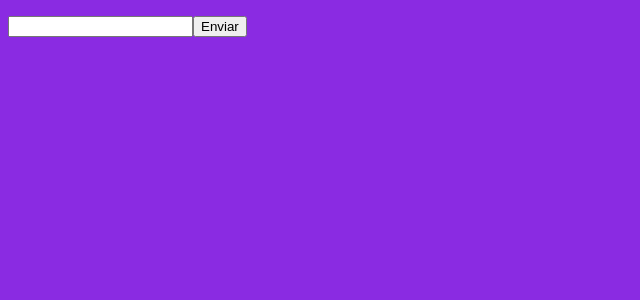
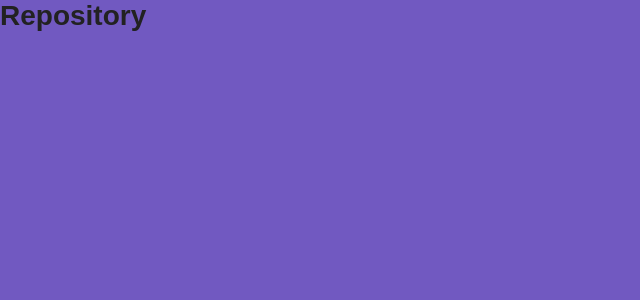
Before and after one commit to marcelopimeireles/rocketshoes, a React app: page /repository in a window 1280 px wide. Shown: the top 300 px of the page, without its empty margins (0-640 px from the left). Built offline with nearby package versions, Linux system fonts and the light colour scheme.

Commit message:
w/ component-styles

```diff
--- a/package.json
+++ b/package.json
@@ -33,6 +33,8 @@
   "dependencies": {
     "prop-types": "^15.7.2",
     "react": "^16.12.0",
-    "react-dom": "^16.12.0"
+    "react-dom": "^16.12.0",
+    "react-router-dom": "^5.1.2",
+    "styled-components": "^5.1.0"
   }
 }
--- a/src/App.css
+++ /dev/null
@@ -1,5 +0,0 @@
-body {
-  background-color: blueviolet;
-  color: #ffffff;
-  font-family: Arial, Helvetica, sans-serif;
-}
--- a/src/App.js
+++ b/src/App.js
@@ -1,10 +1,16 @@
 import React from 'react';
-import './App.css';
+// import './App.css';
 
-import TechList from './components/TechList';
+import Routes from './routes';
+import GlobalStyle from './styles/global';
 
 function App() {
-  return <TechList />;
+  return (
+    <>
+      <Routes />
+      <GlobalStyle />
+    </>
+  );
 }
 
 export default App;
--- /dev/null
+++ b/src/pages/Main/index.js
@@ -0,0 +1,13 @@
+import React from 'react';
+
+import { Title } from './styles';
+
+function Main() {
+  return (
+    <Title error={false}>
+      Main<small>menor</small>
+    </Title>
+  );
+}
+
+export default Main;
--- /dev/null
+++ b/src/pages/Main/styles.js
@@ -0,0 +1,11 @@
+import styled from 'styled-components';
+
+export const Title = styled.h1`
+  font-size: 24px;
+  color: ${(props) => (props.error ? 'red' : '#7159c1')};
+  font-family: Arial, Helvetica, sans-serif;
+  small {
+    font-size: 14px;
+    color: #333;
+  }
+`;
--- /dev/null
+++ b/src/pages/Repository/index.js
@@ -0,0 +1,7 @@
+import React from 'react';
+
+function Repository() {
+  return <h1>Repository</h1>;
+}
+
+export default Repository;
--- /dev/null
+++ b/src/routes.js
@@ -0,0 +1,16 @@
+import React from 'react';
+import { BrowserRouter, Switch, Route } from 'react-router-dom';
+
+import Main from './pages/Main';
+import Repository from './pages/Repository';
+
+export default function Routes() {
+  return (
+    <BrowserRouter>
+      <Switch>
+        <Route path="/" exact component={Main} />
+        <Route path="/repository" component={Repository} />
+      </Switch>
+    </BrowserRouter>
+  );
+}
--- /dev/null
+++ b/src/styles/global.js
@@ -0,0 +1,29 @@
+import { createGlobalStyle } from 'styled-components';
+
+export default createGlobalStyle`
+  * {
+    margin: 0;
+    padding: 0;
+    outline: 0;
+    box-sizing: border-box;
+  }
+
+  html, body, #root {
+    min-height: 100%;
+  }
+
+  body {
+    background: #7159c1;
+    -webki-font-smoothing: antialiased !important;
+  }
+
+  body, input, button {
+    color: #222;
+    font-size: 14px;
+    font-family: Arial, Helvetica, sans-serif;
+  }
+
+  button {
+    cursor: pointer;
+  }
+`;
```
Also changed, not shown: 1 other file (tests, documents, lock files or other folders).
